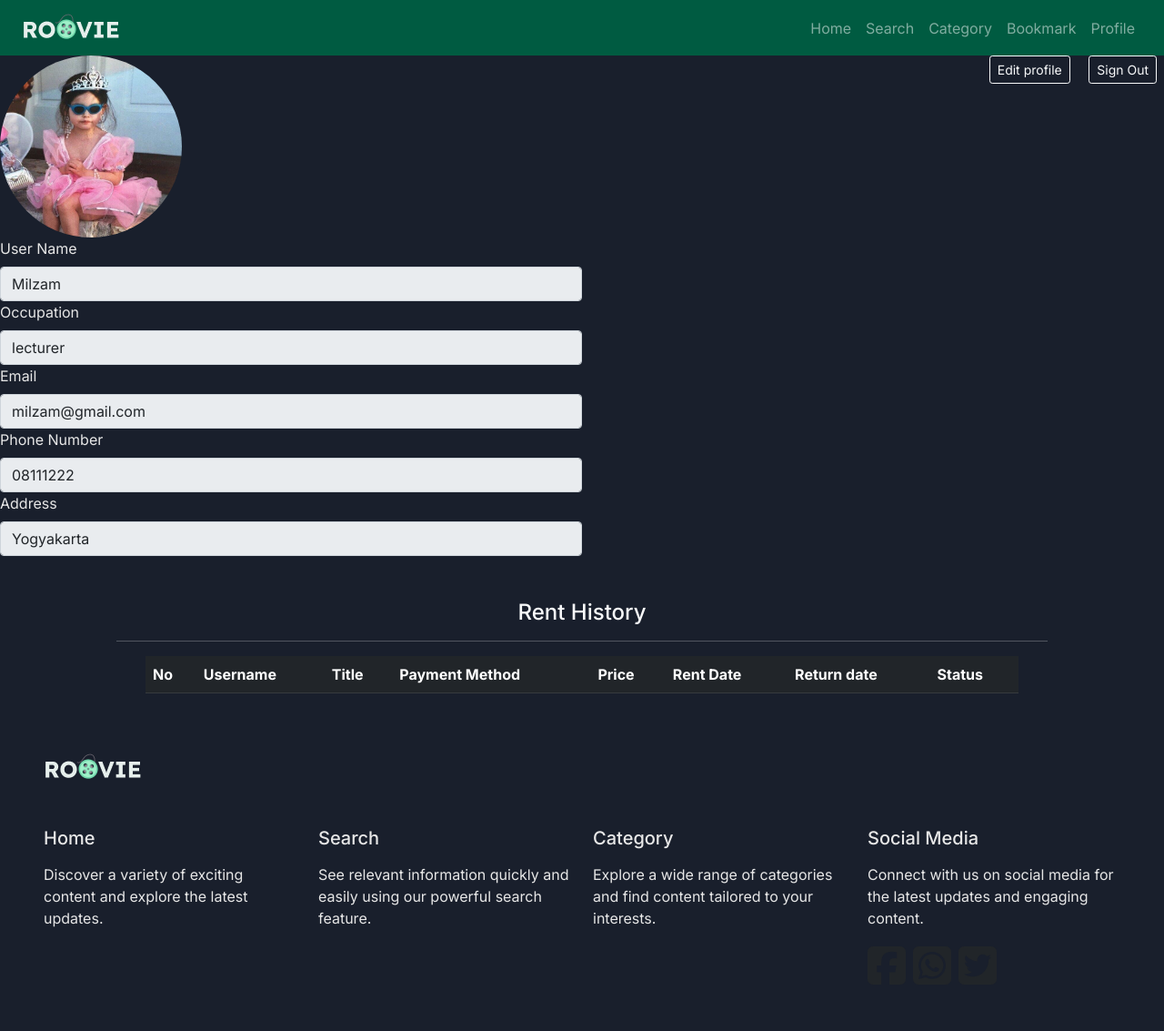
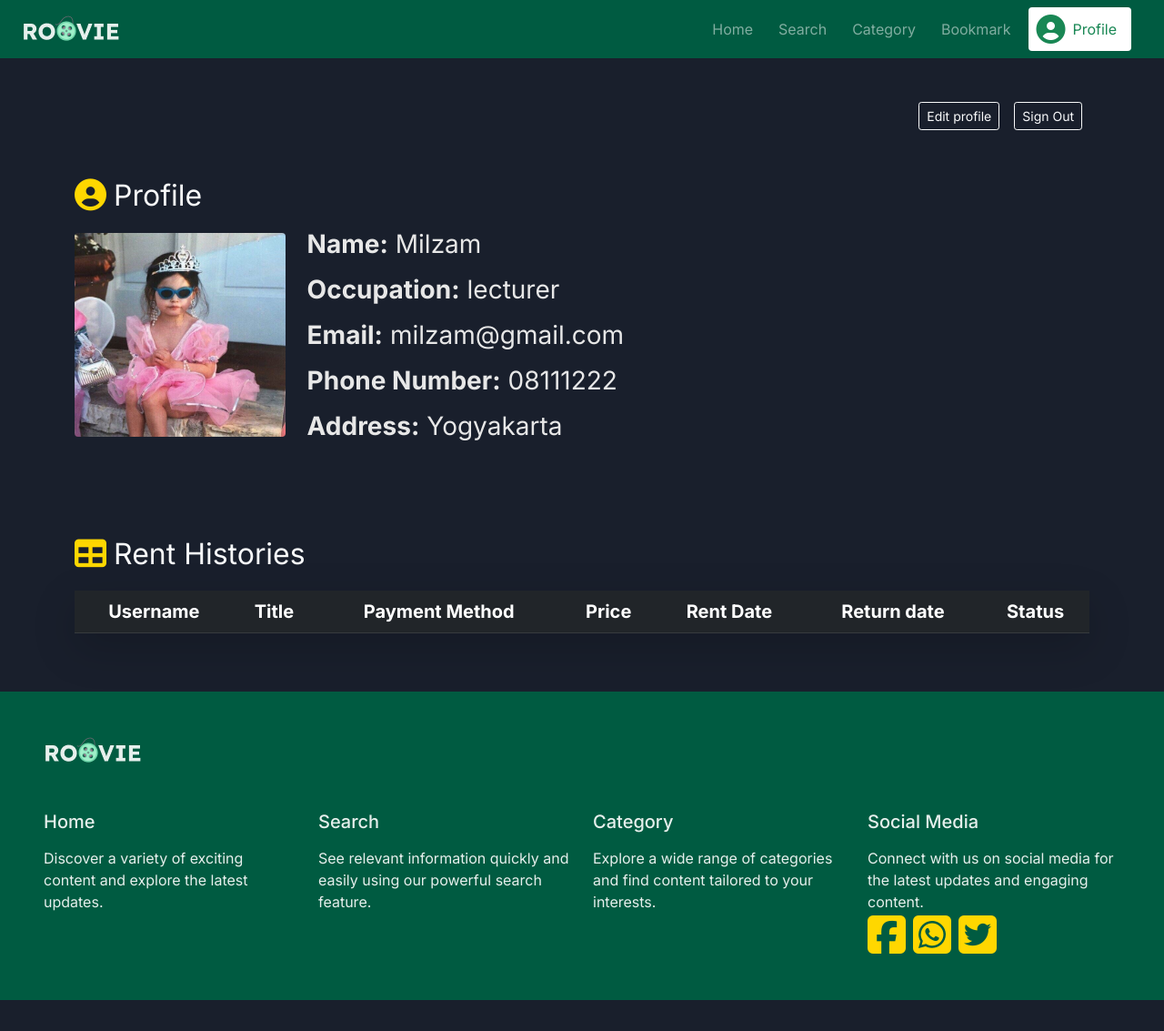
Before and after one commit to Ghatfaner/Project-PAW, a PHP site: page /profile.php in a window 1280 px wide. Shown: the whole page at 91% size. After the commit the page ends 1099 px from the top, so only its background shows below. Run offline with PHP 8.4, Linux system fonts and the light colour scheme; the visitor is signed in with stand-in values (Sample User, id 1); data comes from the database, SQL or seed files in the repository; data that the repository does not hold is empty; some libraries are stand-ins or nearby versions.

Commit message:
[add] styling profile and rent

```diff
--- a/view/profile.php
+++ b/view/profile.php
@@ -12,19 +12,22 @@
 <head>
     <meta charset="UTF-8">
     <meta name="viewport" content="width=device-width, initial-scale=1.0">
-    <title>ROOVIE - My Profile</title>
+
     <link href="https://cdn.jsdelivr.net/npm/bootstrap@5.0.2/dist/css/bootstrap.min.css" rel="stylesheet" integrity="sha384-EVSTQN3/azprG1Anm3QDgpJLIm9Nao0Yz1ztcQTwFspd3yD65VohhpuuCOmLASjC" crossorigin="anonymous">
     <link rel="stylesheet" href="https://cdn.jsdelivr.net/npm/bootstrap-icons@1.9.1/font/bootstrap-icons.css">
     <link rel="stylesheet" href="https://cdnjs.cloudflare.com/ajax/libs/font-awesome/6.5.1/css/all.min.css" integrity="sha512-DTOQO9RWCH3ppGqcWaEA1BIZOC6xxalwEsw9c2QQeAIftl+Vegovlnee1c9QX4TctnWMn13TZye+giMm8e2LwA==" crossorigin="anonymous" referrerpolicy="no-referrer" />
     <link rel="preconnect" href="https://fonts.googleapis.com">
     <link rel="preconnect" href="https://fonts.gstatic.com" crossorigin>
     <link href="https://fonts.googleapis.com/css2?family=Inter:wght@400;500;600;700&display=swap" rel="stylesheet">
+
     <link rel="stylesheet" href="../css/styles.css">
+
+    <link rel="icon" href="../pictures/Logo-Light-Small.png" type="image/x-icon">
+    <title>Profile</title>
 
     <style>
         body {
-          /* overflow-x: hidden; */
-          background: #191F2C;
+          overflow-x: hidden;
         }
         .navbar {
           background-color: #005B41;
@@ -32,20 +35,30 @@
         .navbar-brand img {
           width: 100%;
         }
-
-        .profile-pic-small{
-          width: 200px;
-          height: 200px;
-          border-radius: 50%;
-          object-fit: cover;
-
+        .container-fluid {
+          display: flex;
+          flex-direction: row;
+          justify-content: space-between;
+        }
+        .nav-item {
+          margin-right: 12px;
+        }
+        .footer {
+          background-color: #005B41;
+          color: #E6EFEC;
+        }
+        .profile img {
+          width: 14rem;
+          border-radius: 120px;
+        }
+        i {
+          color: gold;
+        }
+        p {
+          padding: 0 0;
+          margin: 0 0;
         }
 
-        hr {
-        width: 80%;
-        margin-left: auto;
-        margin-right: auto;
-      }
 
 
     </style>
@@ -59,7 +72,7 @@
       </a>
 
       <div class="d-flex justify-content-end" id="navbarNav">
-        <ul class="navbar-nav me-auto mb-2 mb-lg-0">
+        <ul class="navbar-nav me-auto mb-2 mb-lg-0 align-items-center">
           <li class="nav-item">
             <a class="nav-link text-white-50" aria-current="page" href="../view/index.php">Home</a>
           </li>
@@ -72,8 +85,9 @@
           <li class="nav-item">
             <a class="nav-link text-white-50" href="../view/bookmark.php">Bookmark</a>
           </li>
-          <li class="nav-item">
-            <a class="nav-link text-white-50" href="../view/profile.php">Profile</a>
+          <li class="nav-item d-flex flex-row align-items-center bg-white rounded px-2 py-1">
+            <i class="fas fa-user-circle fa-2x text-success"></i>
+            <a class="nav-link active text-success" href="../view/profile.php">Profile</a>
           </li>
         </ul>
       </div>
@@ -81,42 +95,62 @@
     </div>
   </nav>
 
+  <div class="container py-5 d-flex flex-column">
     <?php
       include_once "../controller/control.php";
       $control = new Control();
       $action = $control->c_getProfile($_SESSION['userId']);
-
       foreach ($action as $result) {
     ?>
 
-  <div class="button float-end">
+    <div class="d-flex flex-row justify-content-end">
       <button type="button" class="btn btn-outline-light btn-sm mx-2" name="edit" id="edit">Edit profile</button>
       <button type="button" class="btn btn-outline-light btn-sm mx-2" id="signout">Sign Out</button>
     </div>
 
-  <div>
-    <img src="../pictures/profpic.jpeg" alt="Profile Picture" class="profile-pic-small">
+    <div class="mb-5">
+      <div class="d-flex flex-row align-items-center text-light text-start mt-5 fw-semibold fs-3 gap-2 mb-2">
+        <i class="fas fa-circle-user fa-lg"></i>
+        <div class="fs-2">Profile</div>
       </div>
 
-  <div class="col-md-6">
-    <label for="inputEmail4" class="form-label">User Name</label>
-    <input type="text" class="form-control" value="<?php echo $result['Username'] ?>" disabled>
+      <div class="d-flex flex-row justify-content-start align-items-center gap-4 mb-5">
+
+        <img src="../pictures/profpic.jpeg" alt="Profile Picture" class="profile rounded" style="height: 14rem;">
+
+        <div class="d-flex flex-column gap-2">
+          <div class="duration d-flex flex-row">
+            <div class="d-flex flex-row align-items-center gap-2">
+              <label class="fs-3 fw-bold">Name: </label>
+              <p class="fs-3 fw-normal"><?php echo $result['Username'] ?></p>
             </div>
-  <div class="col-md-6">
-    <label for="inputPassword4" class="form-label">Occupation</label>
-    <input type="text" class="form-control" value="<?php echo $result['Occupation'] ?>" disabled>
           </div>
-  <div class="col-md-6">
-    <label for="inputEmail4" class="form-label">Email</label>
-    <input type="email" class="form-control" value="<?php echo $result['Email'] ?>" disabled>
+          <div class="release-date d-flex flex-row">
+            <div class="d-flex flex-row align-items-center gap-2">
+              <label class="fs-3 fw-bold">Occupation: </label>
+              <p class="fs-3 fw-normal"><?php echo $result['Occupation'] ?></p>
             </div>
-  <div class="col-md-6">
-    <label for="inputPassword4" class="form-label">Phone Number</label>
-    <input type="tel" class="form-control" value="<?php echo $result['PhoneNumber'] ?>" disabled>
           </div>
-  <div class="col-6">
-    <label for="inputAddress" class="form-label">Address</label>
-    <input type="text" class="form-control" value="<?php echo $result['Address'] ?>" disabled>
+          <div class="age-rating d-flex flex-row">
+            <div class="d-flex flex-row align-items-center gap-2">
+              <label class="fs-3 fw-bold">Email: </label>
+              <p class="fs-3 fw-normal"><?php echo $result['Email'] ?></p>
+            </div>
+          </div>
+          <div class="age-rating d-flex flex-row">
+            <div class="d-flex flex-row align-items-center gap-2">
+              <label class="fs-3 fw-bold">Phone Number: </label>
+              <p class="fs-3 fw-normal"><?php echo $result['PhoneNumber'] ?></p>
+            </div>
+          </div>
+          <div class="actors d-flex flex-row">
+            <div class="d-flex flex-row align-items-center gap-2">
+              <label class="fs-3 fw-bold">Address: </label>
+              <p class="fs-3 fw-normal"><?php echo $result['Address'] ?></p>
+            </div>
+          </div>
+        </div>
+      </div>
     </div>
 
     <?php
@@ -124,15 +158,15 @@
     ?>
 
   <div class="rent">
-  <div class="table">
-    <div class="header text-light text-center mt-5 fw-bold fs-3">
-      <h4>Rent History</h4>
-      <hr />
+    <div class="d-flex flex-row align-items-center text-light text-start fs-3 gap-2 mb-3">
+      <i class="fas fa-table fa-lg"></i>
+      <div class="fs-2 fw-semibold">Rent Histories</div>
     </div>
-    <table class="table table-light w-75 p-3 mx-auto">
-      <thead>
-        <tr class="table-dark">
-          <th scope="col">No</th>
+
+    <div class="table shadow-lg fs-5">
+      <table class="table table-light">
+        <thead">
+          <tr class="table-dark text-center">
             <th scope="col">Username</th>
             <th scope="col">Title</th>
             <th scope="col">Payment Method</th>
@@ -142,16 +176,12 @@
             <th scope="col">Status</th>
           </tr>
         </thead>
-
         <?php
           $action = $control->c_getRentHistory($_SESSION['userId']);
-
-        foreach($action as $result){
+          foreach ($action as $result) {
         ?>
-
         <tbody>
-        <tr>
-          <th></th>
+          <tr class="text-center">
               <td><?php echo $result['username'] ?></td>
               <td><?php echo $result['title'] ?></td>
               <td><?php echo $result['paymentmethod'] ?></td>
@@ -161,11 +191,12 @@
               <td><?php echo $result['status'] ?></td>
           </tr>
         </tbody>
+        <?php
 
-         <?php
           }
         ?>
       </table>
+      </div>
     </div>
   </div>
 
@@ -175,7 +206,7 @@
     };
 
     document.getElementById("signout").onclick = function(){
-      location.href = "login.php";
+      location.href = "../controller/logout.php";
     }
 </script>
 
--- a/view/rent.php
+++ b/view/rent.php
@@ -216,13 +216,13 @@ if(!isset($_SESSION['userId'])) {
             <div class="col">
             <div class="mb-1 fs-5 fw-medium">Payment Method</div>
               <div class="form-check">
-                <input class="form-check-input" type="radio" name="payment" value="cash">
+                <input class="form-check-input" type="radio" name="payment" value="Cash">
                 <label class="form-check-label">
                   Cash
                 </label>
               </div>
               <div class="form-check">
-                <input class="form-check-input" type="radio" name="payment" value="debit">
+                <input class="form-check-input" type="radio" name="payment" value="Debit">
                 <label class="form-check-label">
                   Debit/QRIS
                 </label>
```
Lines whose indentation alone changed are shown as unchanged.
